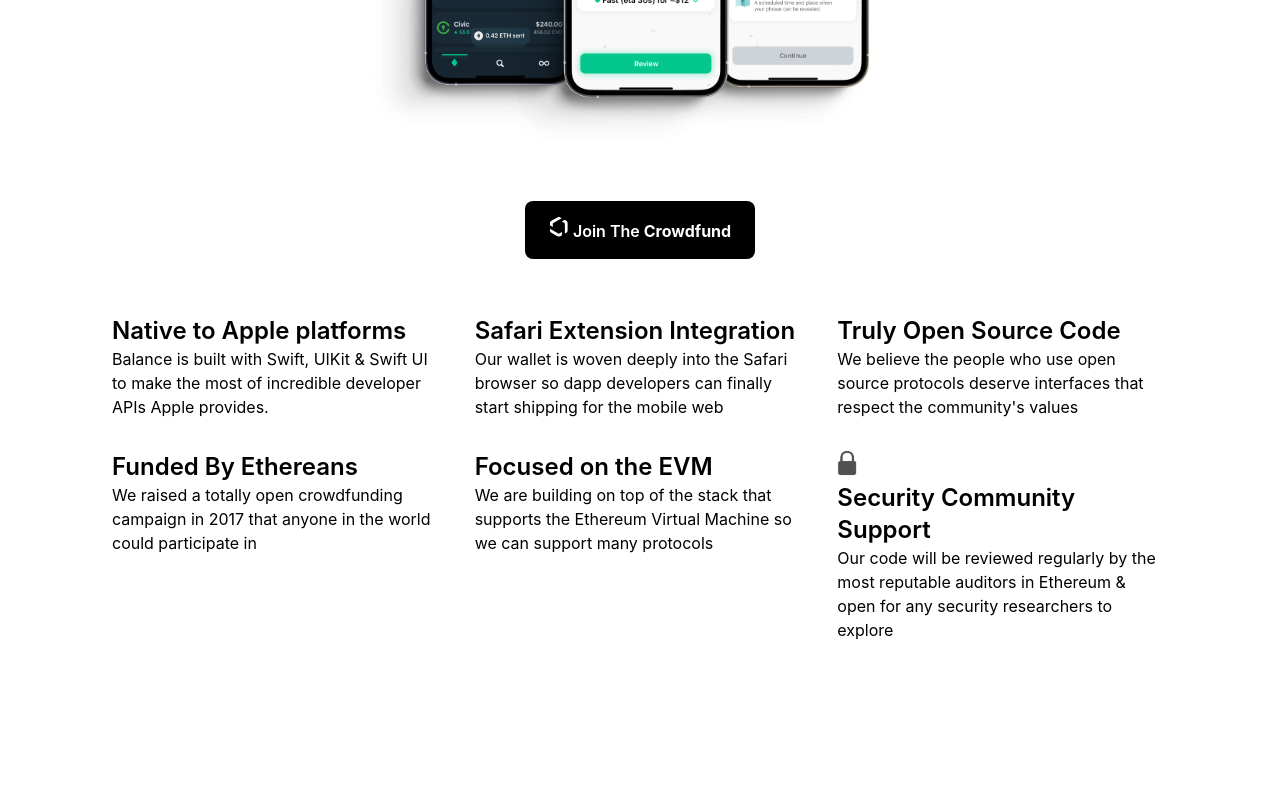
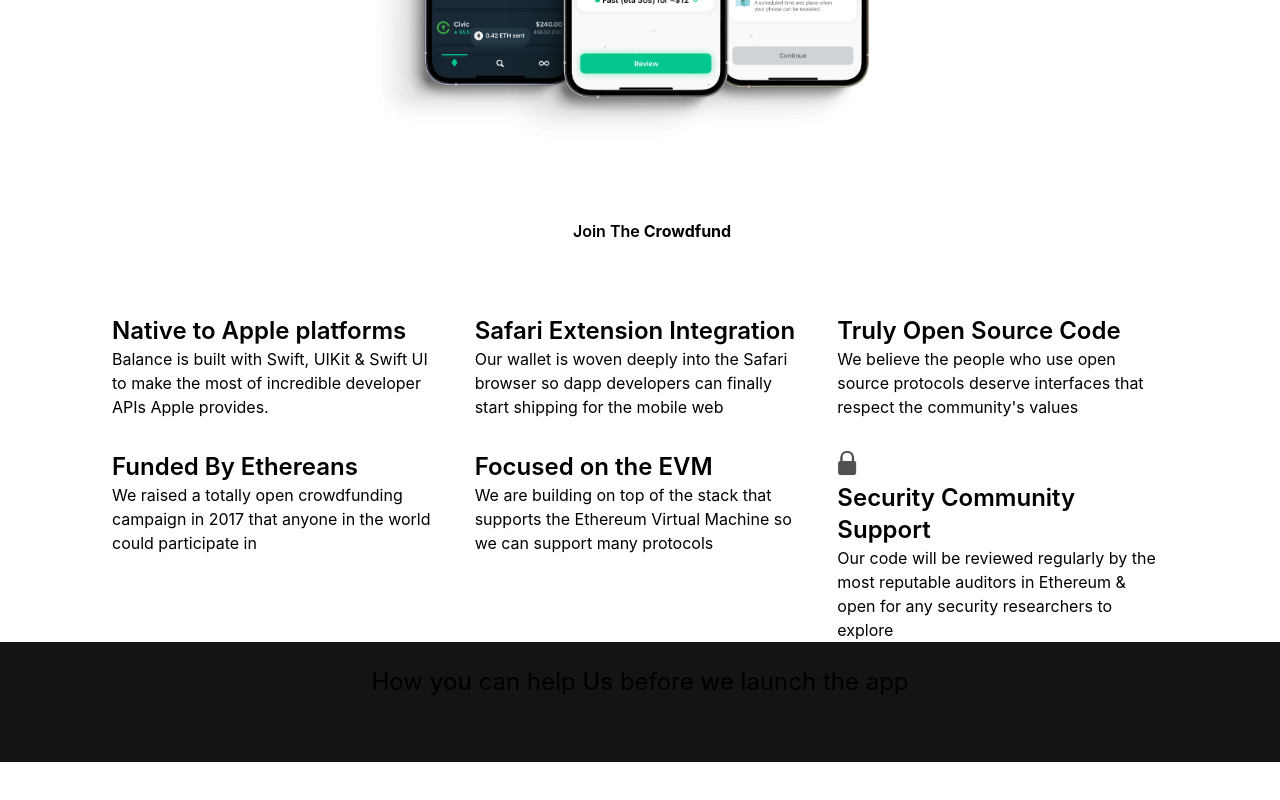
Before and after one commit to balance-io/home, a Next.js app: page / in a window 1280 px wide. Shown: the part 574-1374 px from the top of the page. Built offline with nearby package versions, Linux system fonts and the light colour scheme.

Commit message:
Footer WiP + Tailwind Custom Color

```diff
--- /dev/null
+++ b/pages/components/footer.js
@@ -0,0 +1,14 @@
+import Image from "next/image";
+import Link from "next/link";
+
+export default function Footer() {
+    return (
+        <section className="flex pt-6 p-6 bg-balance w-screen justify-center sticky top-0 z-50">
+            <h1 className="text-white text-center mx-auto text-2xl pb-10 ">How <b className="font-medium">you</b> can help <b className="font-medium">Us</b> before <b className="font-medium">we </b> launch the app </h1>
+            <div className="flex space-x-12 items-center">
+
+            </div>
+
+        </section>
+    );
+}
--- a/pages/index.js
+++ b/pages/index.js
@@ -5,7 +5,7 @@
 import Hero from "./components/hero";
 import Features from "./components/features";
 import Announcement from './components/announcement';
-
+import Footer from "./components/footer";
 
 
 export default function Home() {
@@ -22,6 +22,7 @@
         <button className="bg-black hover:bg-gray-700 text-white py-4 px-6 rounded-lg mb-14 font-semibold"><Image src="/Rings.svg" alt="balance" width="20" height="20" className="align-middle" /> Join The <span className='font-bold'>Crowdfund</span></button>
       </div>
       <Features />
+      <Footer />
       <div className="pb-60" />
     </div>
   )
--- a/tailwind.config.js
+++ b/tailwind.config.js
@@ -4,6 +4,9 @@
     "./components/**/*.{js,ts,jsx,tsx}",
   ],
   theme: {
+    colors: {
+      'balance': "#131415"
+    },
     extend: {},
   },
   plugins: [],
```
